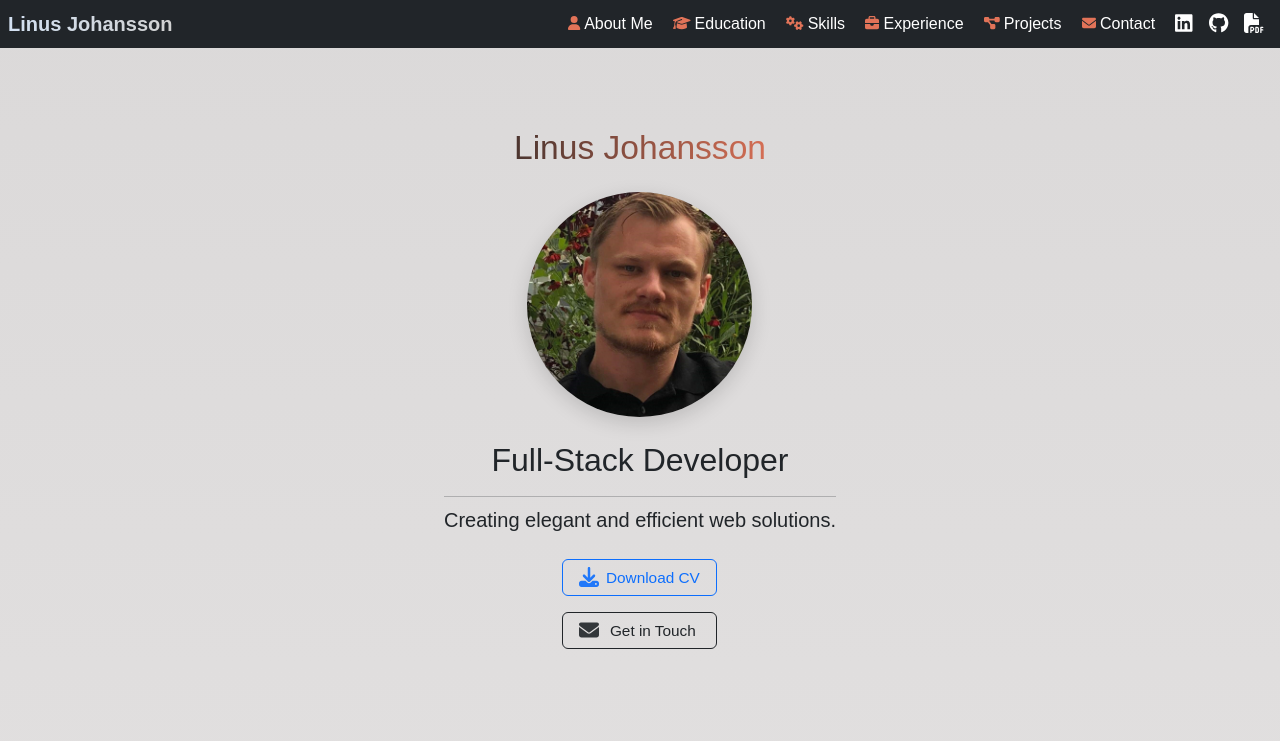
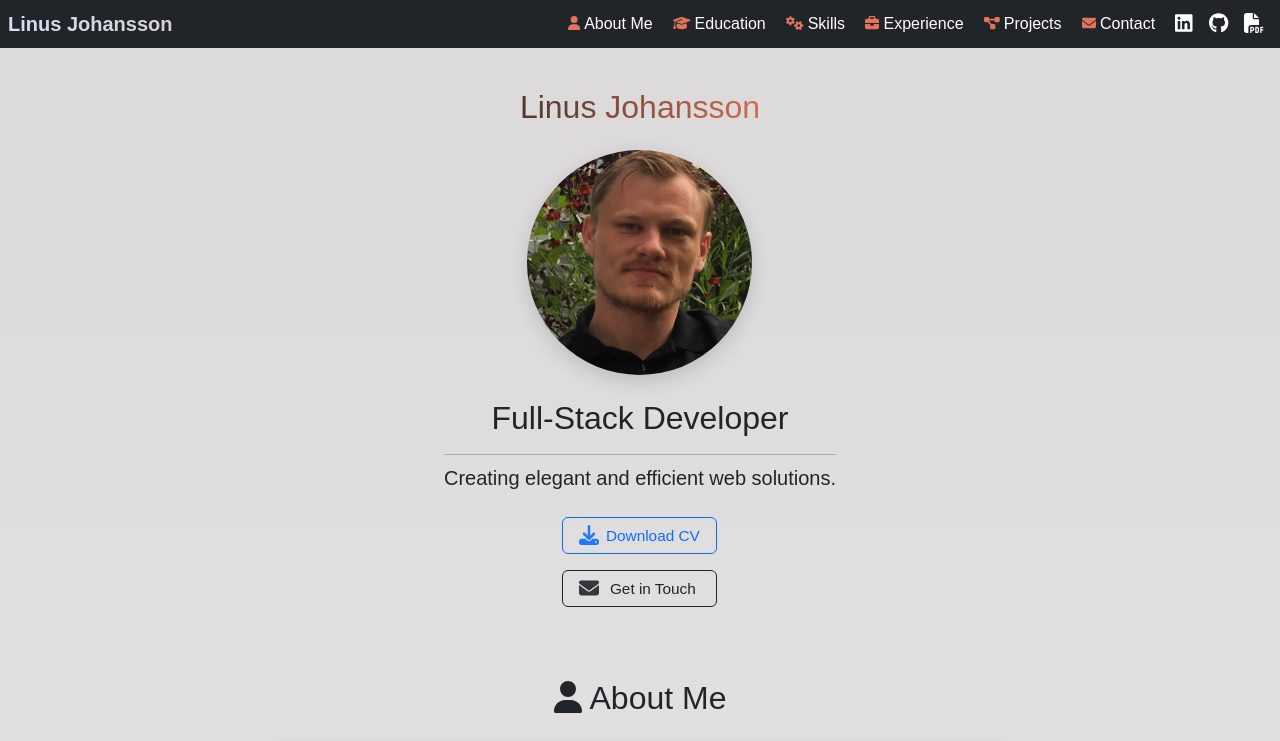
Before and after one commit to j0hanz/j0hanz-portfolio, a React (Create React App) app: page / in a window 1280 px wide. Shown: the top 741 px of the page. Built offline with nearby package versions, Linux system fonts and the light colour scheme.

Commit message:
Update padding and section styling for consistent spacing and appearance

```diff
--- a/src/App.module.css
+++ b/src/App.module.css
@@ -6,7 +6,7 @@
 
 .mainContent {
   width: 100%;
-  padding-top: 80px;
+  padding-top: 4rem;
 }
 
 body {
--- a/src/components/AboutMe.js
+++ b/src/components/AboutMe.js
@@ -34,7 +34,7 @@ const AboutMe = () => {
   ];
 
   return (
-    <section id="about-me" className="py-5">
+    <section id="about-me" className="py-4">
       <Container>
         <h2 className={`text-center ${styles.sectionTitle}`}>
           <FontAwesomeIcon icon={faUser} className="me-2" />
--- a/src/components/ContactForm.js
+++ b/src/components/ContactForm.js
@@ -77,7 +77,7 @@ const ContactForm = () => {
   };
 
   return (
-    <section id="contact" className="contact-section py-5">
+    <section id="contact" className="contact-section py-4">
       <Container className="px-0">
         <h2 className="d-flex justify-content-center align-items-center">
           <FontAwesomeIcon icon={faEnvelope} className="me-2" />
--- a/src/components/Education.js
+++ b/src/components/Education.js
@@ -98,7 +98,7 @@ const Education = () => {
   );
 
   return (
-    <section id="education">
+    <section id="education" className="py-4">
       <Container className="px-0">
         <h2 className="d-flex justify-content-center align-items-center">
           <FontAwesomeIcon icon={faGraduationCap} className="me-2" />
--- a/src/components/Hero.js
+++ b/src/components/Hero.js
@@ -33,7 +33,7 @@ const Hero = React.memo(() => {
   const leadClasses = `mb-4 lead`;
 
   return (
-    <section id="hero" className="hero-section text-center py-5">
+    <section id="hero" className="hero-section text-center py-4">
       <Container className="px-0">
         <Row className="d-flex justify-content-center text-center align-items-center mx-auto">
           <Col xs="auto">
--- a/src/components/Portfolio.js
+++ b/src/components/Portfolio.js
@@ -45,7 +45,7 @@ const projects = [
 
 // Functional component Portfolio
 const Portfolio = () => (
-  <section id="portfolio" className="portfolio-section py-5">
+  <section id="portfolio" className="portfolio-section py-4">
     <Container className="px-0">
       <h2 className="d-flex justify-content-center align-items-center">
         <FontAwesomeIcon icon={faProjectDiagram} className="me-2" />
--- a/src/components/Skills.js
+++ b/src/components/Skills.js
@@ -36,7 +36,7 @@ const skills = [
 
 // Functional component Skills
 const Skills = () => (
-  <section id="skills" className="py-5">
+  <section id="skills" className="py-4">
     <Container className="px-0">
       <h2 className="d-flex justify-content-center align-items-center">
         <FontAwesomeIcon icon={faCogs} className="me-2" />
--- a/src/components/WorkExperience.js
+++ b/src/components/WorkExperience.js
@@ -75,7 +75,7 @@ const ExperienceCard = ({ experience }) => (
 
 // WorkExperience Component
 const WorkExperience = () => (
-  <section id="work-experience">
+  <section id="work-experience" className="py-4">
     <Container className="px-0">
       <h2 className="d-flex justify-content-center align-items-center">
         <FontAwesomeIcon icon={faBriefcase} className="me-2" />
--- a/src/components/styles/Hero.module.css
+++ b/src/components/styles/Hero.module.css
@@ -11,7 +11,7 @@
   background: linear-gradient(90deg, #252525, #fc7958f3);
   -webkit-background-clip: text;
   -webkit-text-fill-color: transparent;
-  font-size: 2.1rem;
+  font-size: 2rem;
 }
 
 .customButton {
```
